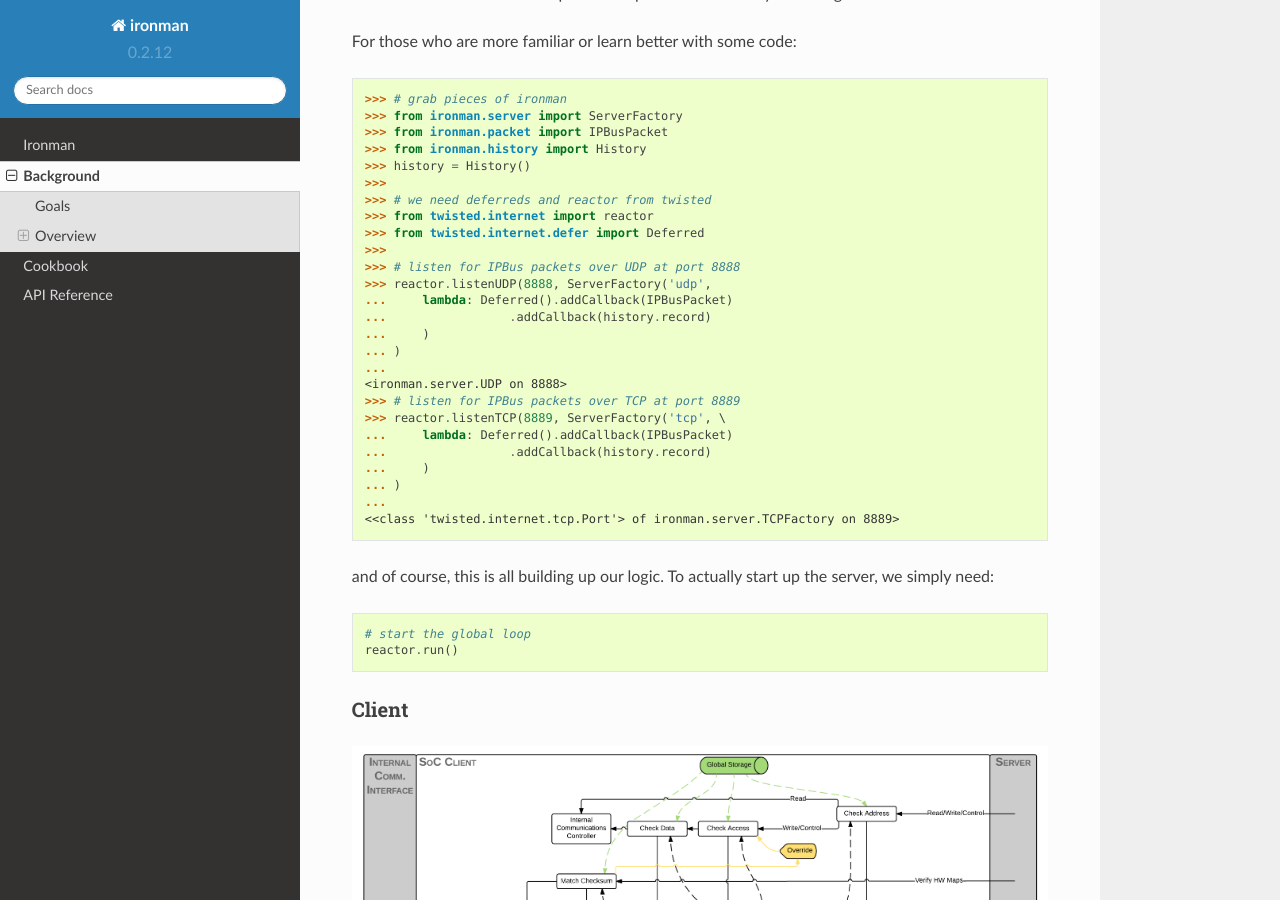
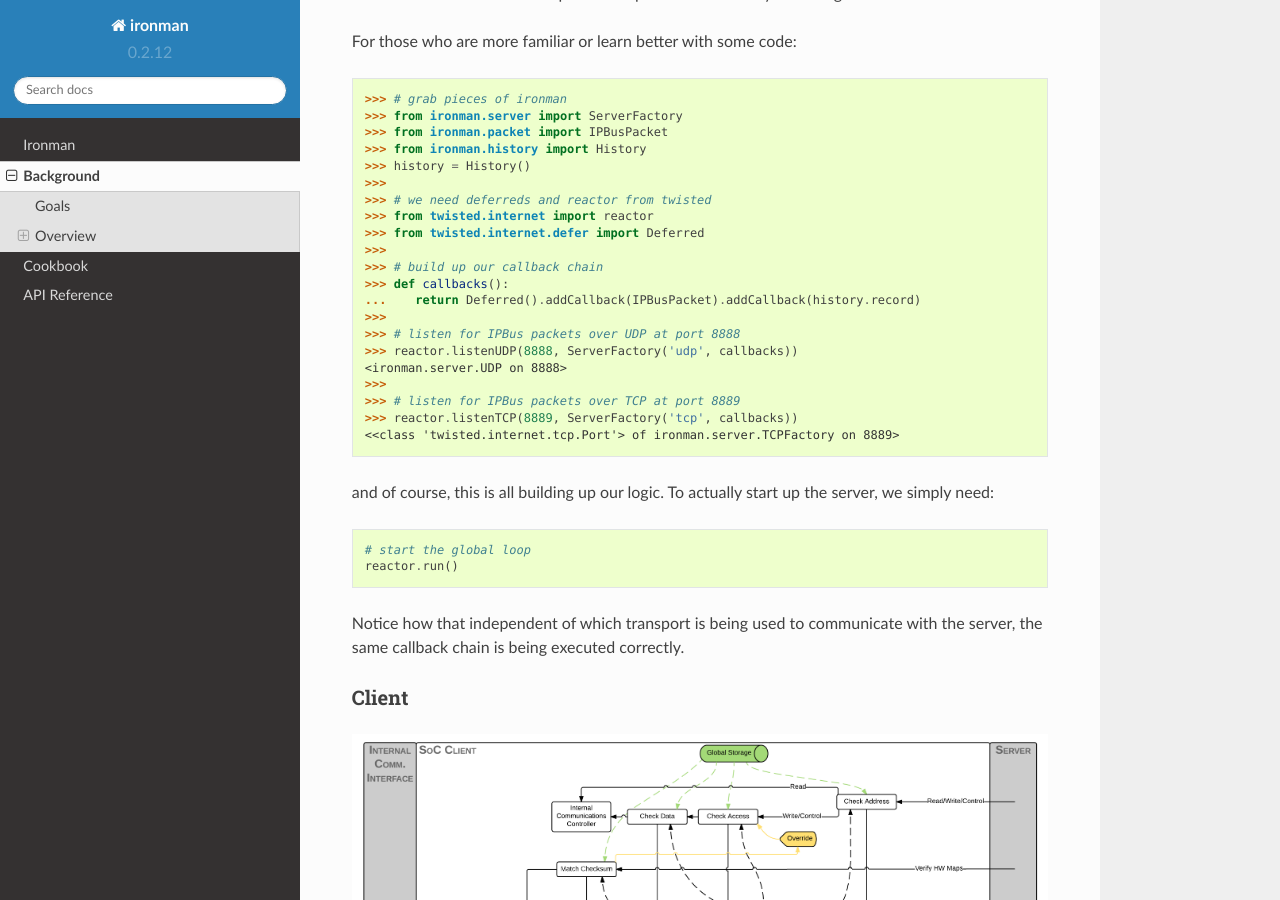
Before and after one commit to kratsg/ironman, a Sphinx documentation site: the page built from docs/background.rst, in a window 1280 px wide and 900 px high, scrolled down 1891 px. Built offline with Sphinx 7.4.7 and the Read the Docs theme 2.0.0, drawn with Linux system fonts in a browser that asks for light colours.

Commit message:
clean up server code more

```diff
--- a/docs/background.rst
+++ b/docs/background.rst
@@ -48,21 +48,16 @@ For those who are more familiar or learn better with some code:
 >>> from twisted.internet import reactor
 >>> from twisted.internet.defer import Deferred
 >>>
+>>> # build up our callback chain
+>>> def callbacks():
+...    return Deferred().addCallback(IPBusPacket).addCallback(history.record)
+>>>
 >>> # listen for IPBus packets over UDP at port 8888
->>> reactor.listenUDP(8888, ServerFactory('udp',
-...     lambda: Deferred().addCallback(IPBusPacket)
-...                 .addCallback(history.record)
-...     )
-... )
-...
+>>> reactor.listenUDP(8888, ServerFactory('udp', callbacks))
 <ironman.server.UDP on 8888>
+>>>
 >>> # listen for IPBus packets over TCP at port 8889
->>> reactor.listenTCP(8889, ServerFactory('tcp', \
-...     lambda: Deferred().addCallback(IPBusPacket)
-...                 .addCallback(history.record)
-...     )
-... )
-...
+>>> reactor.listenTCP(8889, ServerFactory('tcp', callbacks))
 <<class 'twisted.internet.tcp.Port'> of ironman.server.TCPFactory on 8889>
 
 and of course, this is all building up our logic. To actually start up the server, we simply need::
@@ -70,6 +65,7 @@ and of course, this is all building up our logic. To actually start up the serve
     # start the global loop
     reactor.run()
 
+Notice how that independent of which transport is being used to communicate with the server, the same callback chain is being executed correctly.
 
 Client
 ~~~~~~
```
